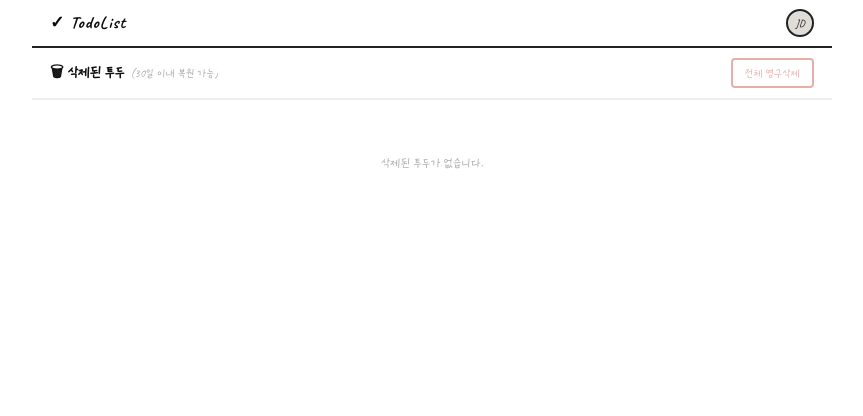
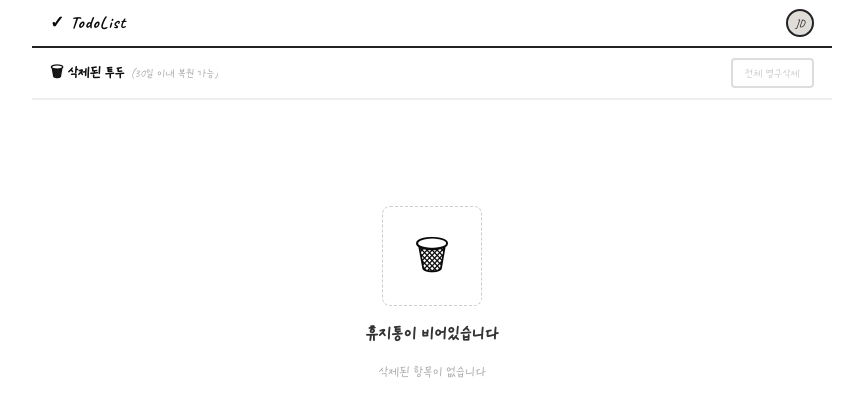
Before and after one commit to seongmin36/TodoList, a React (Vite) app in the folder apps/web/: page /todos/trash in a window 1280 px wide. Both pictures are taken after a click on the button "전체 영구삭제". Shown: the top 416 px of the page, without its empty margins (208-1071 px from the left). Built offline with nearby package versions, Linux system fonts and the light colour scheme.

Commit message:
feat(todo): 휴지통이 비어있는 경우 ui 수정

```diff
--- a/apps/web/src/todo/pages/TrashPage.tsx
+++ b/apps/web/src/todo/pages/TrashPage.tsx
@@ -12,72 +12,91 @@ export default function TrashPage() {
 
   const clearAll = () => setItems([]);
 
+  const hasItems = items.length > 0;
+
   return (
     <div className="min-h-screen bg-white">
-      <div className="mx-auto w-full max-w-[800px]">
-        <header className="flex h-12 items-center justify-between border-b-2 border-[#222222] px-[18px] py-[10px]">
+      <div className="mx-auto w-full max-w-[50rem]">
+        <header className="flex h-12 items-center justify-between border-b-2 border-dark px-4.5 py-2.5">
           <Link
             to={ROUTES.TODOS}
-            className="text-[17px] font-bold leading-[25.5px] tracking-[0.0588em] text-[#0A0A0A] no-underline hover:opacity-85"
+            className="text-[1.0625rem] font-bold leading-[1.59375rem] tracking-[0.0588em] text-[#0A0A0A] no-underline hover:opacity-85"
           >
             ✓ TodoList
           </Link>
-          <div className="flex size-7 shrink-0 items-center justify-center rounded-[14px] border-2 border-[#222222] bg-[#E0DDD8]">
-            <span className="text-[11px] leading-[16.5px] text-[#222222]">
+          <div className="flex size-7 shrink-0 items-center justify-center rounded-[0.875rem] border-2 border-dark bg-[#E0DDD8]">
+            <span className="text-[0.6875rem] leading-[1.03125rem] text-dark">
               JD
             </span>
           </div>
         </header>
 
-        <div className="flex h-[52px] items-center justify-between border-b-2 border-[#EEEEEE] px-[18px] py-[14px]">
+        <div className="flex h-[3.25rem] items-center justify-between border-b-2 border-[#EEEEEE] px-4.5 py-3.5">
           <div className="flex min-w-0 items-center gap-1.5">
-            <h1 className="m-0 shrink-0 whitespace-nowrap text-[15px] font-bold leading-[22.5px] text-[#111111]">
+            <h1 className="m-0 shrink-0 whitespace-nowrap text-[0.9375rem] font-bold leading-[1.40625rem] text-todo-text">
               🗑 삭제된 투두
             </h1>
-            <p className="m-0 truncate text-[12px] leading-[18px] text-[#AAAAAA]">
+            <p className="m-0 truncate text-xs leading-[1.125rem] text-muted">
               (30일 이내 복원 가능)
             </p>
           </div>
           <button
             type="button"
             onClick={clearAll}
-            disabled={items.length === 0}
-            className="h-[30px] shrink-0 rounded border-2 border-[#C0392B] bg-transparent px-3 text-[12px] leading-[18px] text-[#C0392B] hover:opacity-85 disabled:cursor-not-allowed disabled:opacity-40"
+            disabled={!hasItems}
+            className={
+              hasItems
+                ? "h-[1.875rem] shrink-0 rounded border-2 border-today bg-transparent px-3 text-xs leading-[1.125rem] text-today hover:opacity-85"
+                : "h-[1.875rem] shrink-0 cursor-not-allowed rounded border-2 border-divider bg-transparent px-3 text-xs leading-[1.125rem] text-todo-border"
+            }
           >
             전체 영구삭제
           </button>
         </div>
 
-        <div className="flex flex-col gap-[6px] px-[18px] py-[14px]">
-          {items.length === 0 ? (
-            <p className="py-10 text-center text-[13px] leading-[19.5px] text-[#AAAAAA]">
-              삭제된 투두가 없습니다.
-            </p>
+        <div className="flex flex-col gap-1.5 px-4.5 py-3.5">
+          {!hasItems ? (
+            <div className="flex min-h-[22.5rem] flex-col items-center justify-center gap-3.5 py-[5.75rem]">
+              <div className="flex size-[6.25rem] items-center justify-center rounded-lg border-[0.09375rem] border-dashed border-todo-border">
+                <span
+                  className="text-[2.5rem] leading-[3.75rem] text-[#0A0A0A]"
+                  aria-hidden
+                >
+                  🗑
+                </span>
+              </div>
+              <p className="m-0 text-center text-lg font-bold leading-[1.6875rem] text-[#333333]">
+                휴지통이 비어있습니다
+              </p>
+              <p className="m-0 text-center text-sm leading-[1.3125rem] text-muted">
+                삭제된 항목이 없습니다
+              </p>
+            </div>
           ) : (
-            <ul className="m-0 flex list-none flex-col gap-[6px] p-0">
+            <ul className="m-0 flex list-none flex-col gap-1.5 p-0">
               {items.map((todo) => (
                 <li
                   key={todo.id}
-                  className="flex h-11 min-h-[44px] items-center justify-between gap-3 rounded border-[1.5px] border-[#CCCCCC] bg-[#F7F6F4] py-[9px] pl-3 pr-3"
+                  className="flex h-11 min-h-[2.75rem] items-center justify-between gap-3 rounded border-[0.09375rem] border-todo-border bg-done-bg py-2.25 px-3"
                 >
-                  <span className="min-w-0 flex-1 text-[13px] leading-[19.5px] text-[#AAAAAA] line-through">
+                  <span className="min-w-0 flex-1 text-[0.8125rem] leading-[1.21875rem] text-muted line-through">
                     {todo.title}
                   </span>
                   <div className="flex shrink-0 items-center gap-2">
-                    <span className="whitespace-nowrap text-[11px] leading-[16.5px] text-[#BBBBBB]">
+                    <span className="whitespace-nowrap text-[0.6875rem] leading-[1.03125rem] text-[#BBBBBB]">
                       삭제 {todo.daysLeft}일 전
                     </span>
                     <button
                       type="button"
                       onClick={() => remove(todo.id)}
-                      className="h-[26.5px] rounded border-2 border-[#27AE60] bg-transparent px-3 text-[11px] leading-[16.5px] text-[#27AE60] hover:opacity-85"
+                      className="h-[1.65625rem] rounded border-2 border-[#27AE60] bg-transparent px-3 text-[0.6875rem] leading-[1.03125rem] text-[#27AE60] hover:opacity-85"
                     >
                       복원
                     </button>
                     <button
                       type="button"
                       onClick={() => remove(todo.id)}
-                      className="h-[26.5px] min-w-[63px] rounded border-2 border-[#C0392B] bg-transparent px-3 text-[11px] leading-[16.5px] text-[#C0392B] hover:opacity-85"
+                      className="h-[1.65625rem] min-w-[3.9375rem] rounded border-2 border-today bg-transparent px-3 text-[0.6875rem] leading-[1.03125rem] text-today hover:opacity-85"
                     >
                       영구삭제
                     </button>
```
